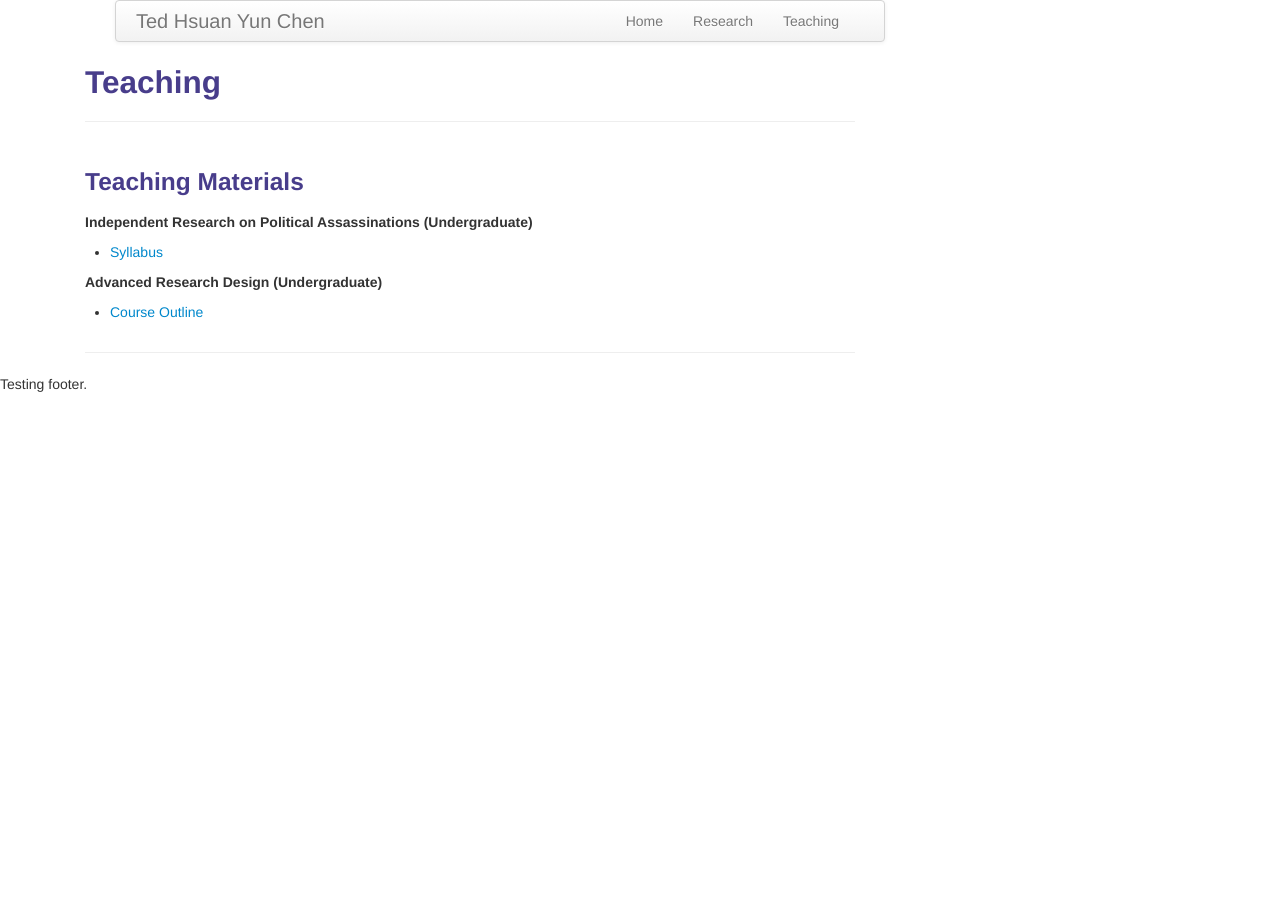
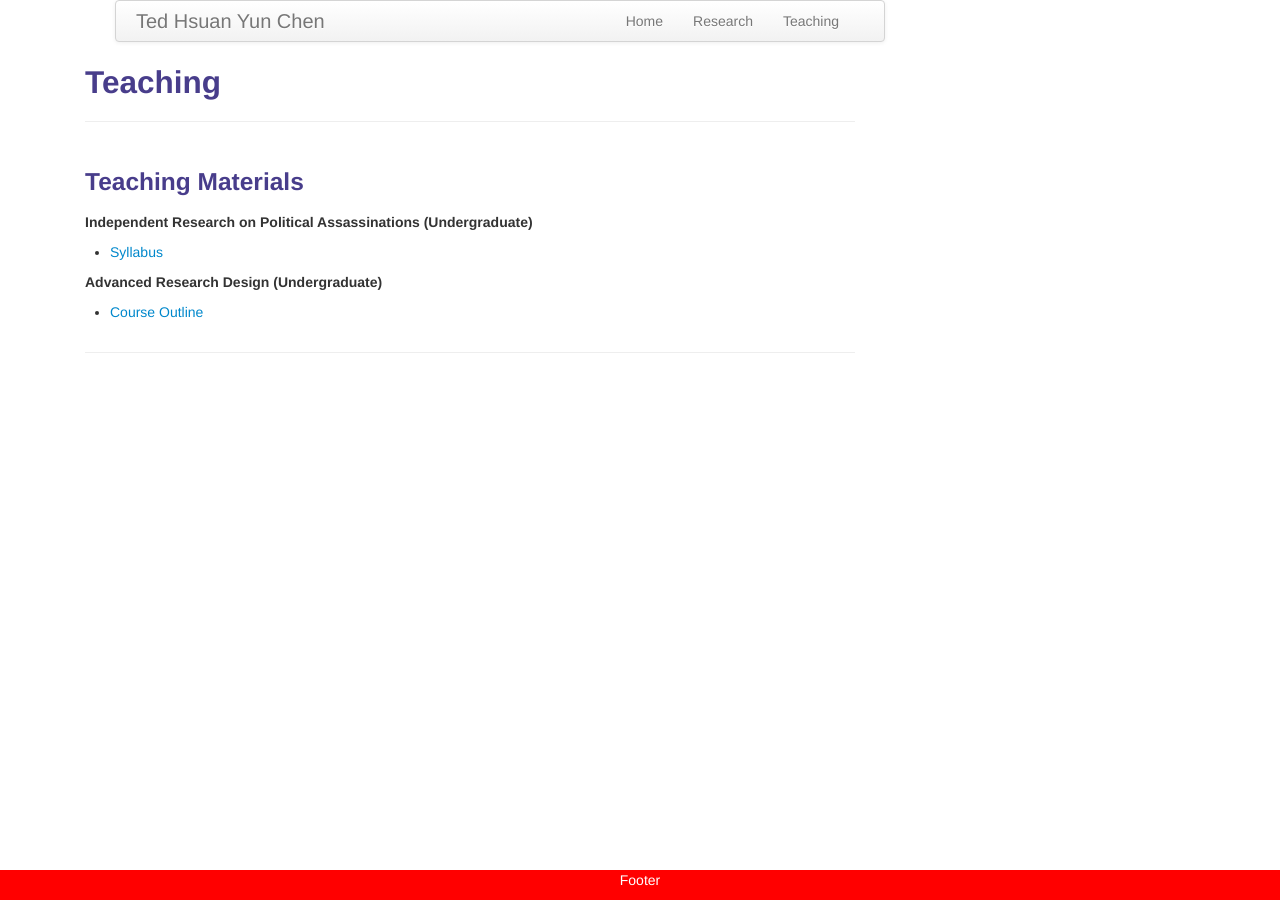
Before and after one commit to tedhchen/tedhchen.github.io, a Jekyll site: the page built from pages/teaching.md, in a window 1280 px wide. Built offline with Jekyll 4.4.1, drawn with Linux system fonts in a browser that asks for light colours.

Commit message:
fixed footer to bottom

```diff
--- a/_includes/themes/twitter/default.html
+++ b/_includes/themes/twitter/default.html
@@ -62,7 +62,21 @@
 
     {% include JB/analytics %}
   </body>
-  <foot>
-  Testing footer.
-  </foot>
+
+ <style>
+.footer {
+    position: fixed;
+    left: 0;
+    bottom: 0;
+    width: 100%;
+    background-color: red;
+    color: white;
+    text-align: center;
+}
+</style>
+
+<div class="footer">
+  <p>Footer</p>
+</div>
+
 </html>
```
